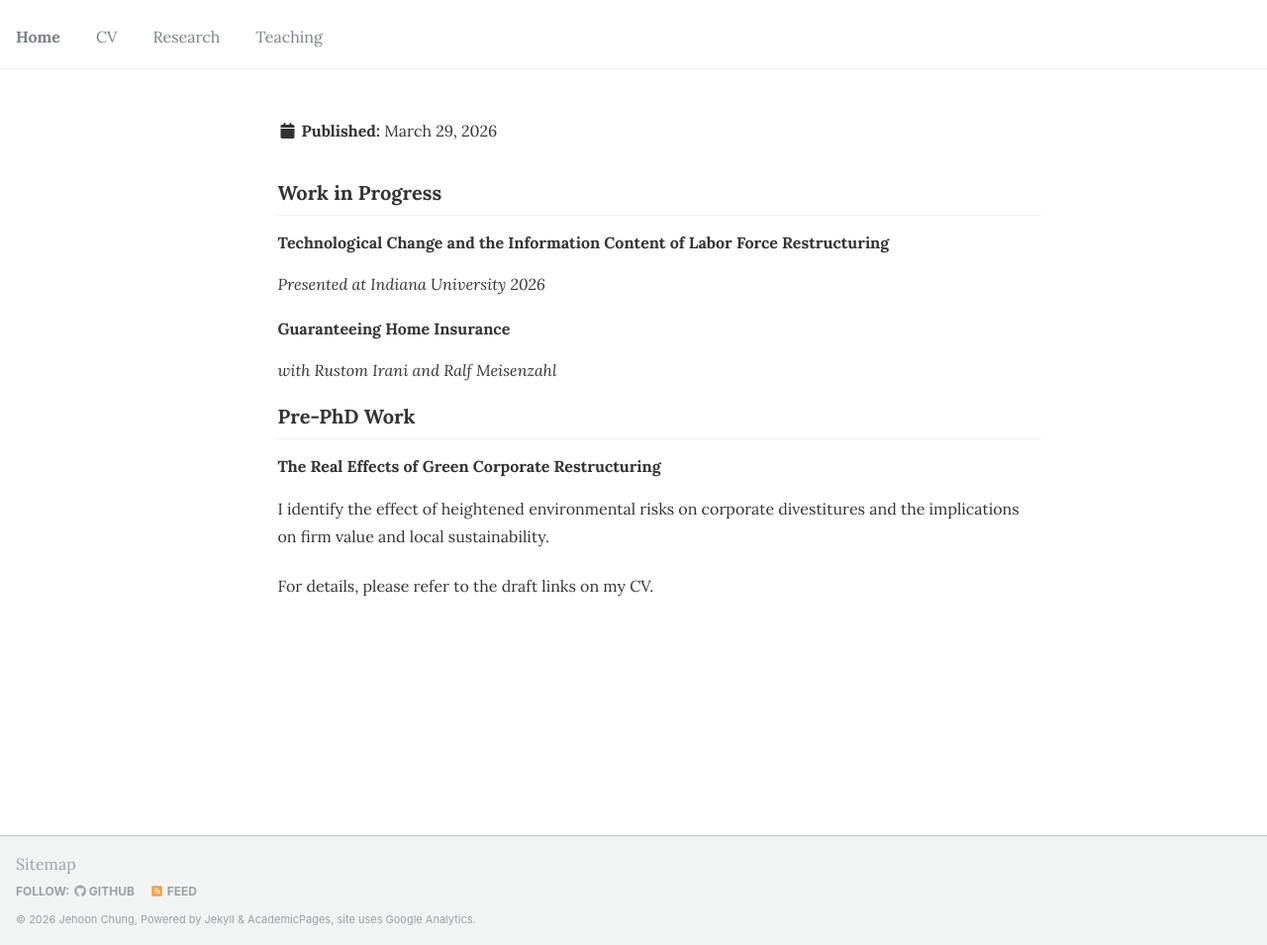
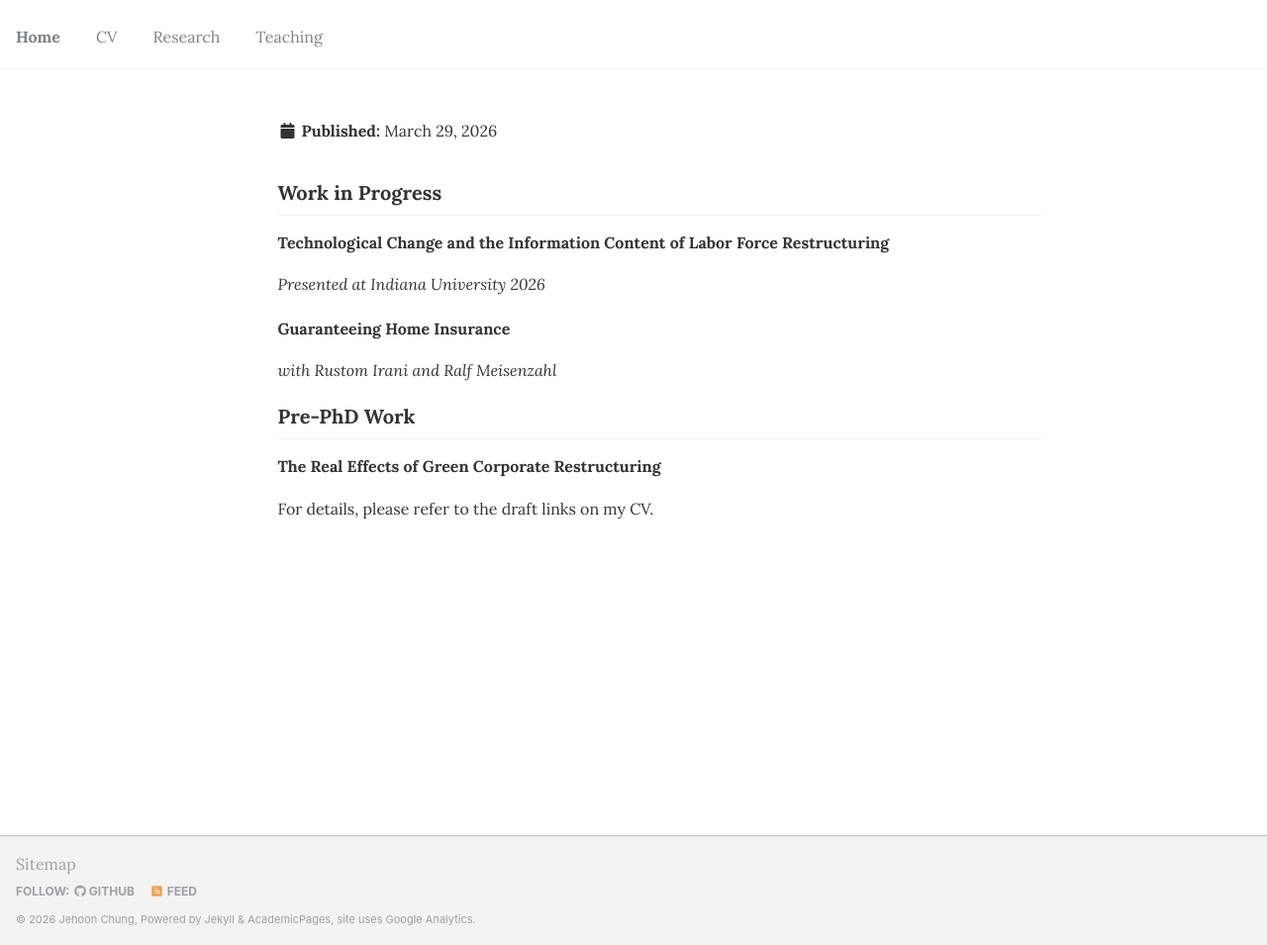
Before and after one commit to JehoonChung/jehoonchung.github.io, a Jekyll site: the page built from _research/research.md, in a window 1280 px wide and 955 px high. Shown: the whole window at 99% size. Built offline with Jekyll 4.4.1, drawn with Linux system fonts in a browser that asks for light colours.

Commit message:
Update research.md

```diff
--- a/_research/research.md
+++ b/_research/research.md
@@ -19,6 +19,4 @@ permalink: /research/
 
 ### The Real Effects of Green Corporate Restructuring
 
-I identify the effect of heightened environmental risks on corporate divestitures and the implications on firm value and local sustainability.
-
 For details, please refer to the draft links on my CV.
```
